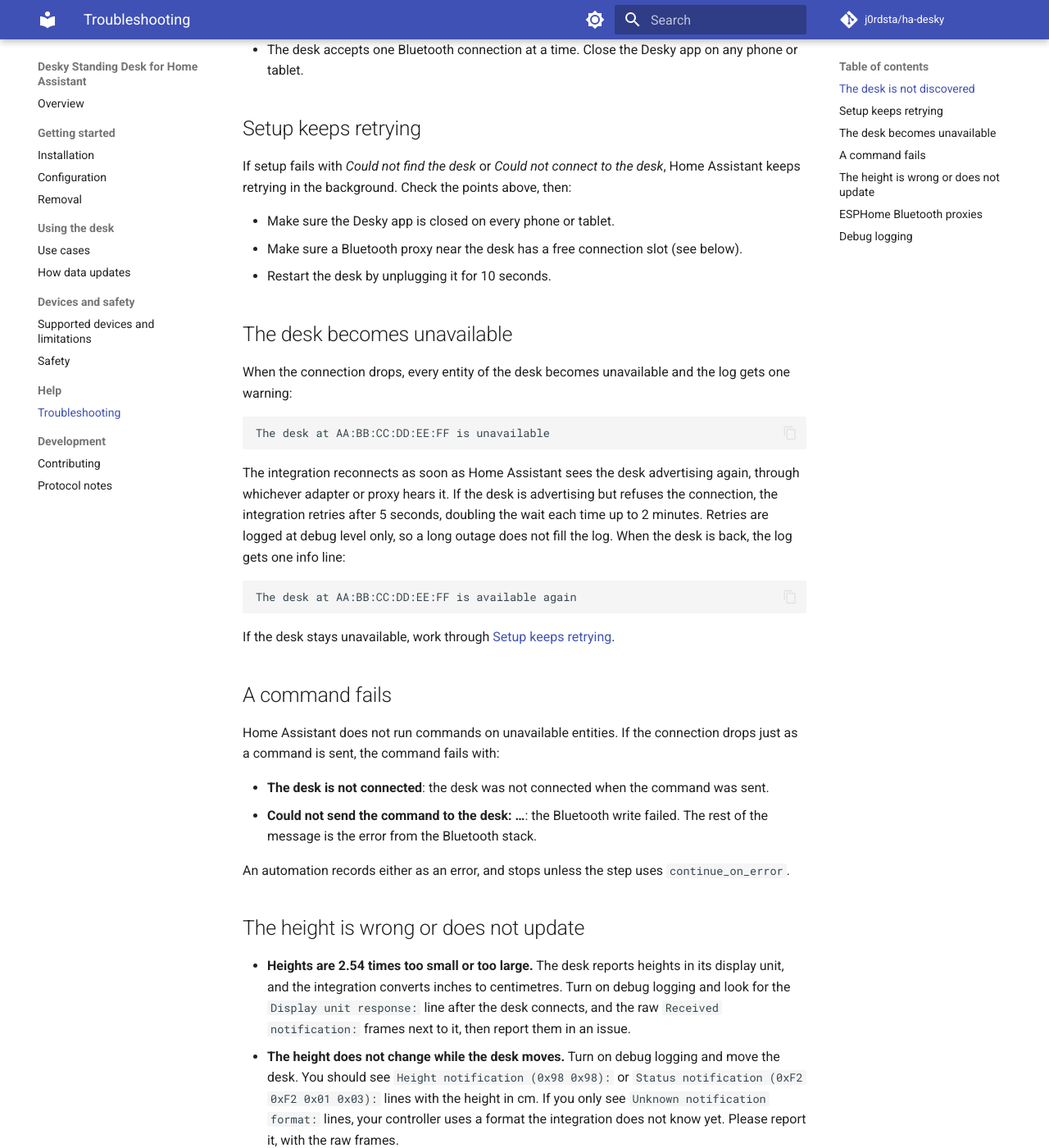
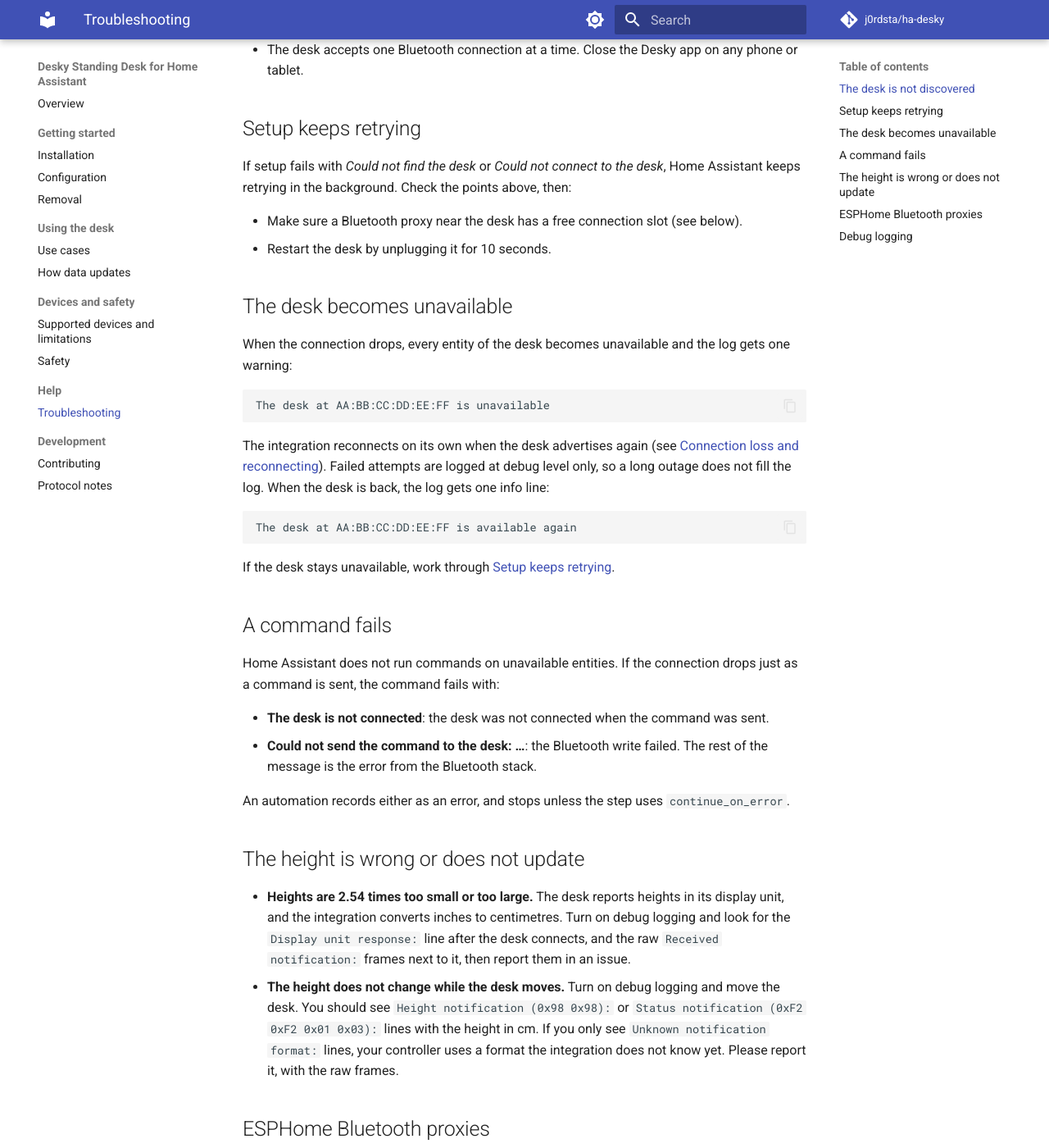
Before and after one commit to j0rdsta/ha-desky, an MkDocs documentation site: the page built from docs/troubleshooting.md, in a window 1280 px wide and 1400 px high, scrolled down 386 px. Shown: the whole window at 82% size. Built offline with MkDocs 1.6.1 and Material for MkDocs 9.7.7, drawn with Linux system fonts in a browser that asks for light colours; comment, search, counter and statistics services are not loaded; some of the changed text lies outside the part shown.

Commit message:
docs: correct connection and collision details against the code
The settings block answers the status request that follows the handshake, stop skips the
wake handshake rather than bypassing the write queue, and a collision also clears after a
normal movement. Troubleshooting links the reconnect details instead of repeating them.

Co-Authored-By: Claude Opus 5.5 <noreply@anthropic.com>

````diff
--- a/docs/troubleshooting.md
+++ b/docs/troubleshooting.md
@@ -16,7 +16,6 @@
 If setup fails with *Could not find the desk* or *Could not connect to the desk*, Home Assistant
 keeps retrying in the background. Check the points above, then:
 
-- Make sure the Desky app is closed on every phone or tablet.
 - Make sure a Bluetooth proxy near the desk has a free connection slot (see below).
 - Restart the desk by unplugging it for 10 seconds.
 
@@ -29,10 +28,9 @@ warning:
 The desk at AA:BB:CC:DD:EE:FF is unavailable
 ```
 
-The integration reconnects as soon as Home Assistant sees the desk advertising again, through
-whichever adapter or proxy hears it. If the desk is advertising but refuses the connection, the
-integration retries after 5 seconds, doubling the wait each time up to 2 minutes. Retries are
-logged at debug level only, so a long outage does not fill the log. When the desk is back, the
+The integration reconnects on its own when the desk advertises again (see
+[Connection loss and reconnecting](data-updates.md#connection-loss-and-reconnecting)). Failed
+attempts are logged at debug level only, so a long outage does not fill the log. When the desk is back, the
 log gets one info line:
 
 ```text
@@ -79,7 +77,7 @@ bluetooth_proxy:
 
 The desk stays connected, so it holds one of the proxy's connection slots for as long as it is
 loaded. An ESP32 proxy has three slots by default. If every slot is taken by other devices, the
-desk cannot connect and stays unavailable, retrying as described above. Free a slot, or add
+desk cannot connect and stays unavailable. Free a slot, or add
 another proxy near the desk.
 
 ## Debug logging
````
Also changed, not shown: docs/data-updates.md (+5 -4 lines), docs/safety.md (+2 -2 lines), docs/supported-devices.md (+2 -2 lines), docs/use-cases.md (+1 -1 lines).
